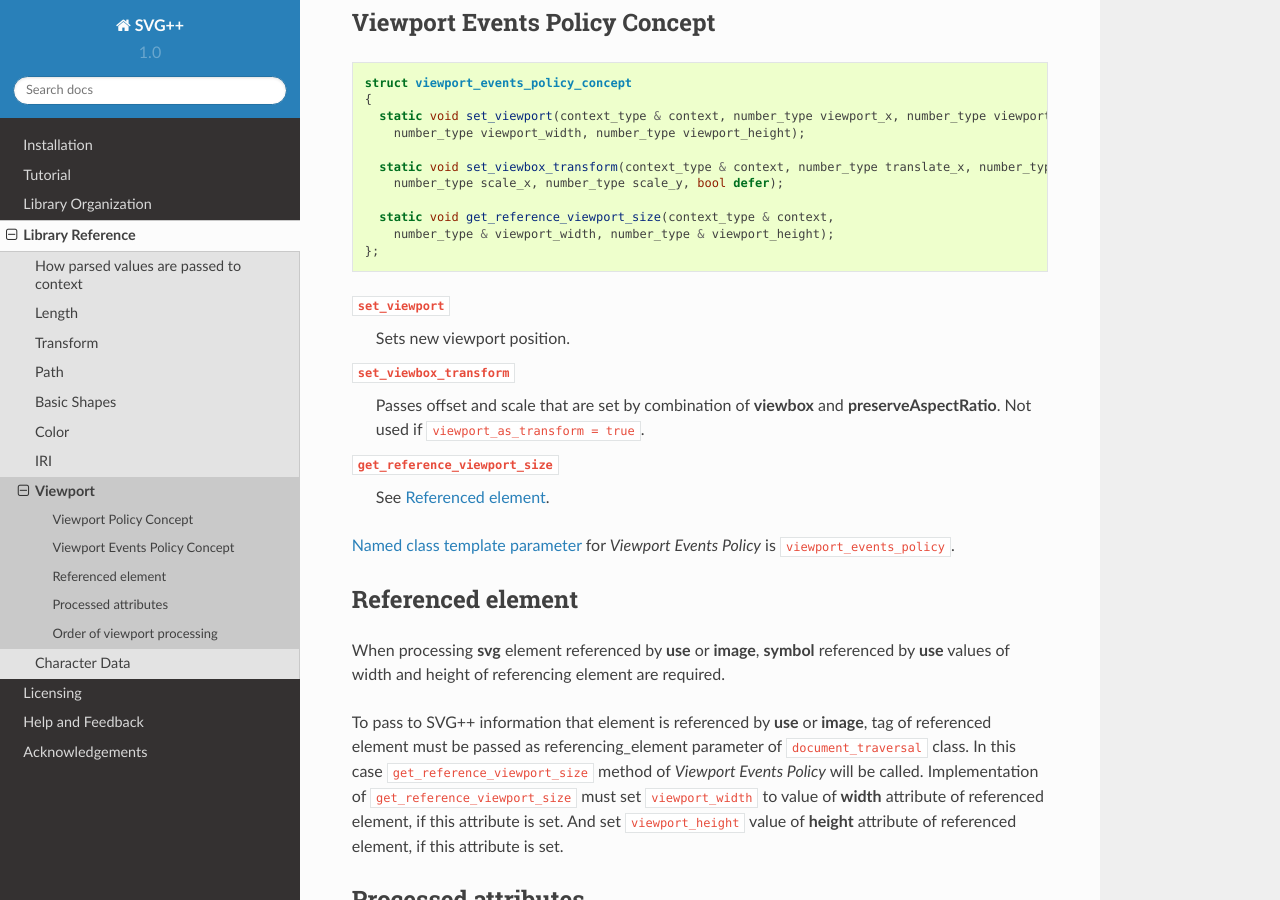
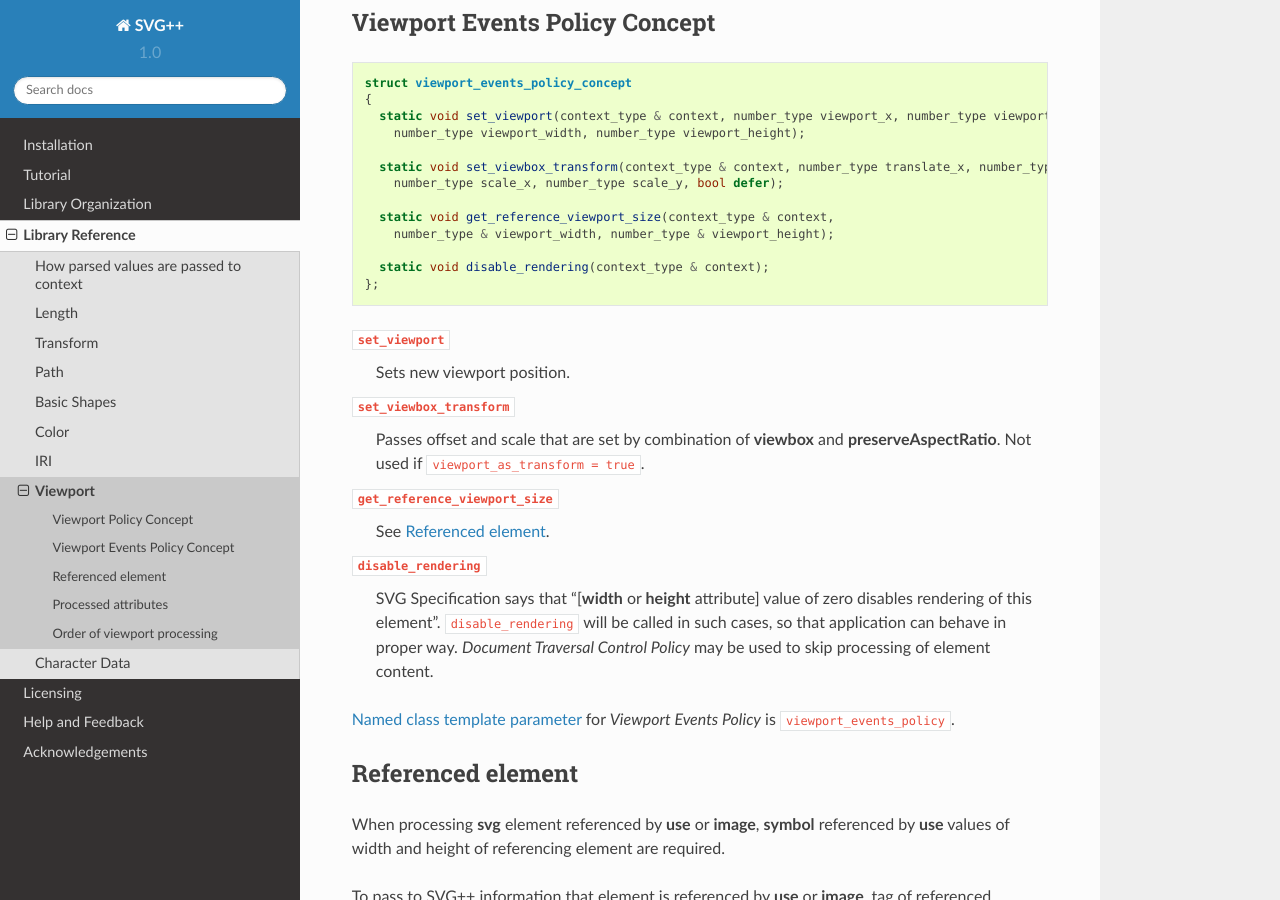
Before and after one commit to svgpp/svgpp, a Sphinx documentation site: the page built from doc/sphinx/viewport.rst, in a window 1280 px wide and 900 px high, scrolled down 1013 px. Built offline with Sphinx 7.4.7 and the Read the Docs theme 2.0.0, drawn with Linux system fonts in a browser that asks for light colours; pages that are not in the unit, such as notebooks, are missing from menus.

Commit message:
Documentation fixes

```diff
--- a/doc/sphinx/viewport.rst
+++ b/doc/sphinx/viewport.rst
@@ -61,6 +61,8 @@
 
     static void get_reference_viewport_size(context_type & context,
       number_type & viewport_width, number_type & viewport_height);
+
+    static void disable_rendering(context_type & context);
   };
 
 ``set_viewport``
@@ -72,6 +74,11 @@
 
 ``get_reference_viewport_size``
   See :ref:`viewport_referenced_element`.
+
+``disable_rendering``
+  SVG Specification says that "[**width** or **height** attribute] value of zero disables rendering of this element".
+  ``disable_rendering`` will be called in such cases, so that application can behave in proper way.
+  *Document Traversal Control Policy* may be used to skip processing of element content.
 
 :ref:`Named class template parameter <named-params>` for *Viewport Events Policy* is ``viewport_events_policy``.
 
```
Also changed, not shown: doc/sphinx/value.rst (+13 -5 lines), 2 other files.
